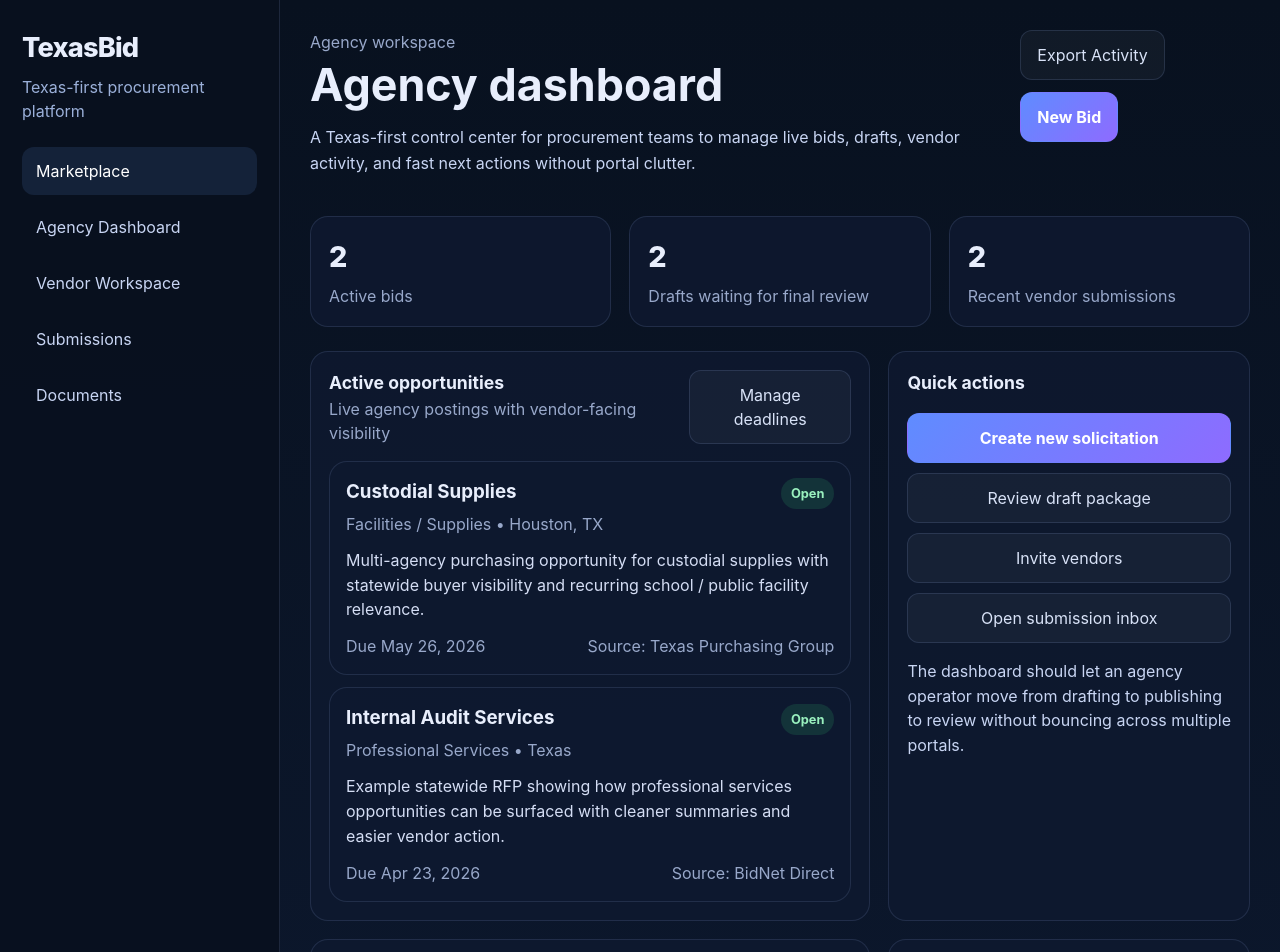
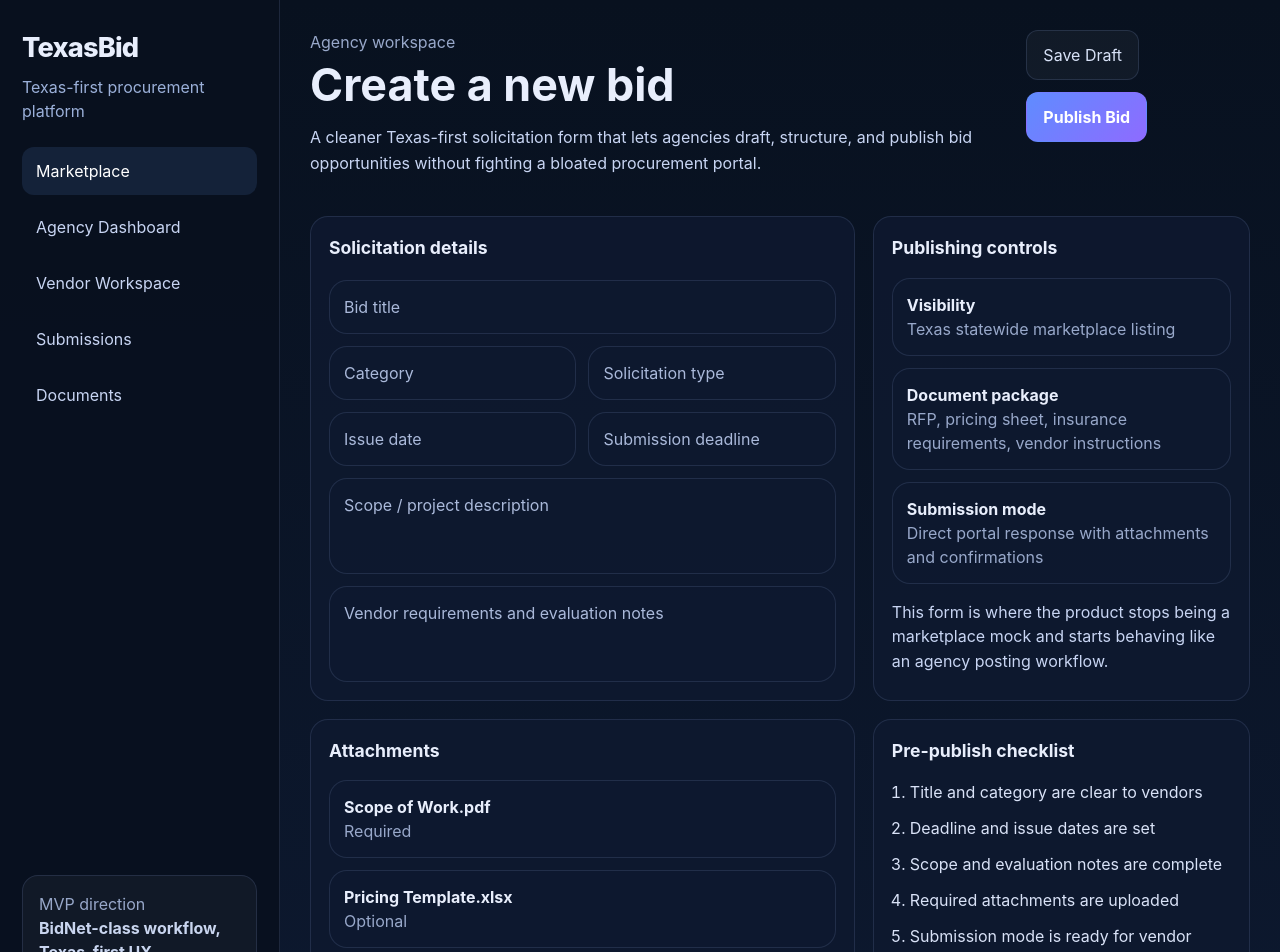
Before and after one commit to kinectic/texas-bid-consumer-portal, a React (Vite) app in the folder texas-bid-portal/: page / in a window 1280 px wide. Shown: the top 952 px of the page. Built offline with nearby package versions, Linux system fonts and the light colour scheme.

Commit message:
Add create bid page to portal prototype

```diff
--- a/texas-bid-portal/src/App.css
+++ b/texas-bid-portal/src/App.css
@@ -345,6 +345,14 @@ h1 {
   line-height: 1.5;
 }
 
+.create-bid-layout {
+  grid-template-columns: 1.3fr 0.9fr;
+}
+
+.create-bid-form {
+  margin-top: 18px;
+}
+
 @media (max-width: 1100px) {
   .app-shell {
     grid-template-columns: 1fr;
--- a/texas-bid-portal/src/App.tsx
+++ b/texas-bid-portal/src/App.tsx
@@ -1,12 +1,12 @@
 import './App.css'
 import { Sidebar } from './components/Sidebar'
-import { AgencyDashboardPage } from './pages/AgencyDashboardPage'
+import { CreateBidPage } from './pages/CreateBidPage'
 
 function App() {
   return (
     <div className="app-shell">
       <Sidebar />
-      <AgencyDashboardPage />
+      <CreateBidPage />
     </div>
   )
 }
--- /dev/null
+++ b/texas-bid-portal/src/pages/CreateBidPage.tsx
@@ -0,0 +1,92 @@
+export function CreateBidPage() {
+  return (
+    <main className="main">
+      <header className="topbar">
+        <div>
+          <div className="eyebrow">Agency workspace</div>
+          <h1>Create a new bid</h1>
+          <p className="intro">
+            A cleaner Texas-first solicitation form that lets agencies draft, structure, and publish bid opportunities without fighting a bloated procurement portal.
+          </p>
+        </div>
+        <div className="top-actions">
+          <button className="ghost">Save Draft</button>
+          <button className="primary">Publish Bid</button>
+        </div>
+      </header>
+
+      <section className="content-grid create-bid-layout">
+        <div className="panel">
+          <div className="panel-title">Solicitation details</div>
+          <div className="form-mock create-bid-form">
+            <div className="input-mock">Bid title</div>
+            <div className="input-row">
+              <div className="input-mock">Category</div>
+              <div className="input-mock">Solicitation type</div>
+            </div>
+            <div className="input-row">
+              <div className="input-mock">Issue date</div>
+              <div className="input-mock">Submission deadline</div>
+            </div>
+            <div className="input-mock tall">Scope / project description</div>
+            <div className="input-mock tall">Vendor requirements and evaluation notes</div>
+          </div>
+        </div>
+
+        <div className="panel">
+          <div className="panel-title">Publishing controls</div>
+          <div className="draft-list">
+            <div className="draft-card">
+              <strong>Visibility</strong>
+              <div className="muted">Texas statewide marketplace listing</div>
+            </div>
+            <div className="draft-card">
+              <strong>Document package</strong>
+              <div className="muted">RFP, pricing sheet, insurance requirements, vendor instructions</div>
+            </div>
+            <div className="draft-card">
+              <strong>Submission mode</strong>
+              <div className="muted">Direct portal response with attachments and confirmations</div>
+            </div>
+          </div>
+          <div className="dashboard-note">
+            This form is where the product stops being a marketplace mock and starts behaving like an agency posting workflow.
+          </div>
+        </div>
+      </section>
+
+      <section className="content-grid lower-grid create-bid-layout">
+        <div className="panel">
+          <div className="panel-title">Attachments</div>
+          <div className="draft-list">
+            <div className="draft-card">
+              <strong>Scope of Work.pdf</strong>
+              <div className="muted">Required</div>
+            </div>
+            <div className="draft-card">
+              <strong>Pricing Template.xlsx</strong>
+              <div className="muted">Optional</div>
+            </div>
+            <div className="draft-card">
+              <strong>Insurance Requirements.pdf</strong>
+              <div className="muted">Required</div>
+            </div>
+          </div>
+          <button className="ghost wide">Add Attachment</button>
+        </div>
+
+        <div className="panel">
+          <div className="panel-title">Pre-publish checklist</div>
+          <ol className="flow-list">
+            <li>Title and category are clear to vendors</li>
+            <li>Deadline and issue dates are set</li>
+            <li>Scope and evaluation notes are complete</li>
+            <li>Required attachments are uploaded</li>
+            <li>Submission mode is ready for vendor intake</li>
+          </ol>
+          <button className="primary wide">Submit for agency review</button>
+        </div>
+      </section>
+    </main>
+  )
+}
```
